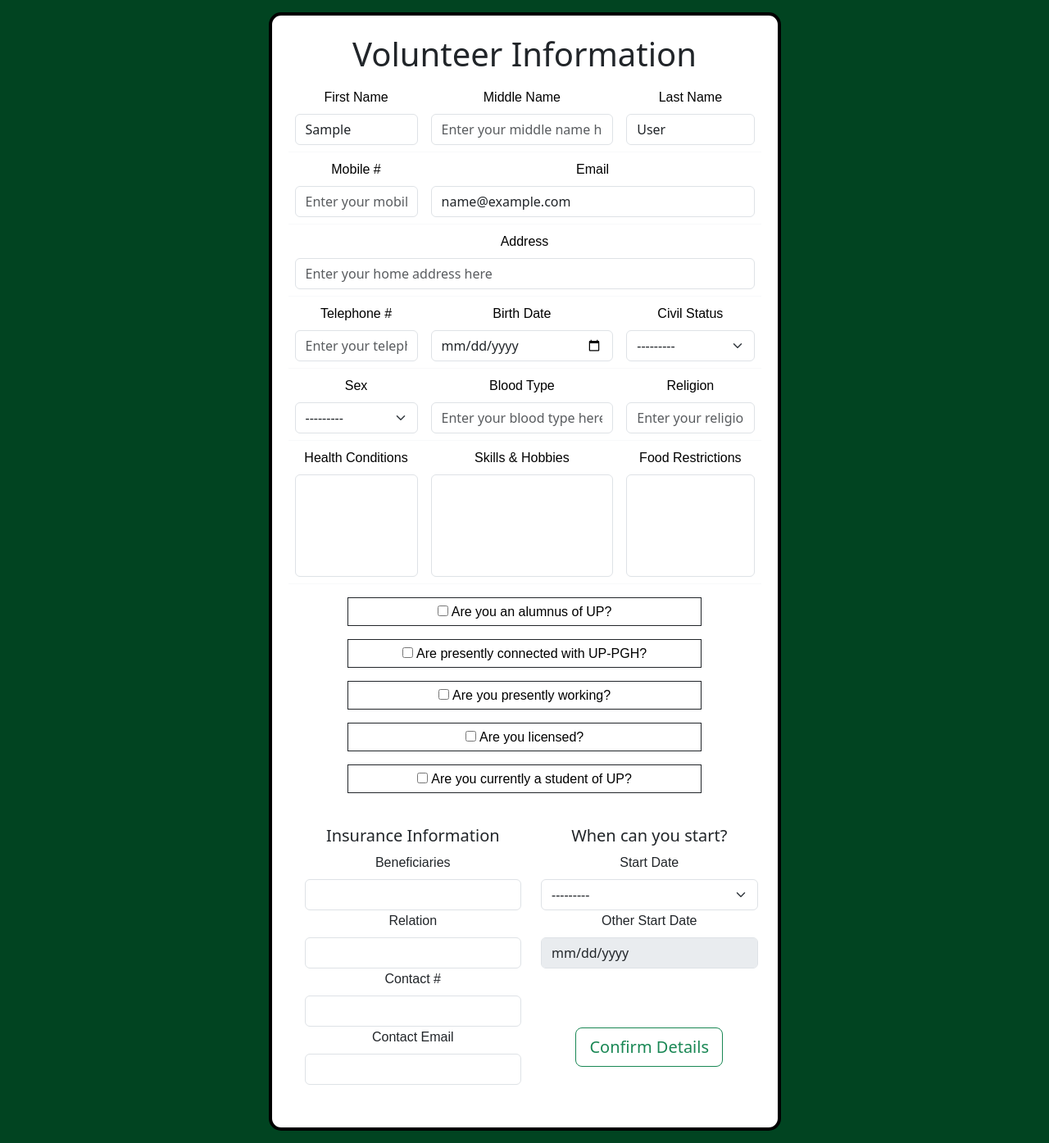
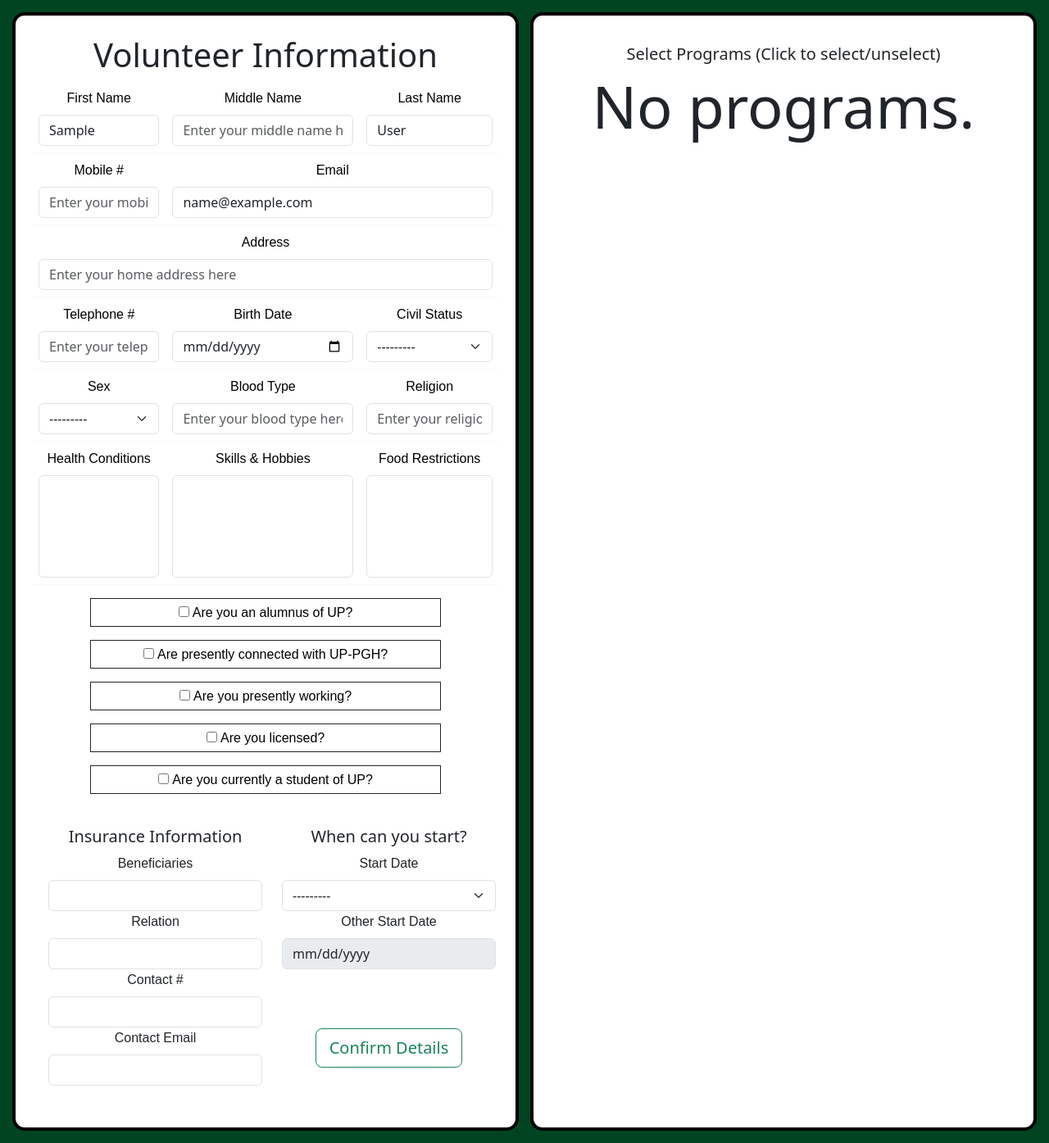
Before and after one commit to Cyapher/pahinungod_forms, a Django app: page /volunteer/edit/1 in a window 1280 px wide. Shown: the whole page at 82% size. Run offline with Django 4.2, Linux system fonts and the light colour scheme; the visitor is signed in with stand-in values (Sample User, id 1); data comes from the database, SQL or seed files in the repository; data that the repository does not hold is empty; some libraries are stand-ins or nearby versions.

Commit message:
Update edit_volunteer.html

```diff
--- a/volunteer_forms/templates/edit_volunteer.html
+++ b/volunteer_forms/templates/edit_volunteer.html
@@ -510,7 +510,11 @@
         </div>
       </div>
 
+      {% if user.is_superuser or user.is_staff %}
+        <div class="popup" id="popup2" style="margin-left: -1px;">
+      {% else %}
       <div class="popup" id="popup2" style="margin-left: -1px; display: none;">
+      {% endif %}
         <div class="popup-content container-fluid">
           <h5 class="h5">Select Programs (Click to select/unselect)</h5>
           <div class="row">
```
